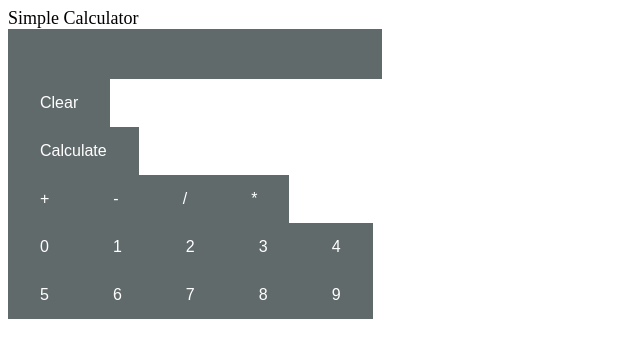
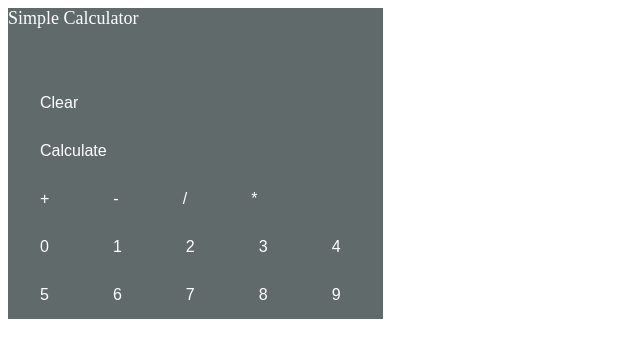
Before and after one commit to alexchung1233/Simple-Calc, a plain HTML site: page index.html in a window 1280 px wide. Shown: the whole page, without its empty margins (0-640 px from the left). Drawn offline with Linux system fonts and the light colour scheme.

Commit message:
Updates to css

```diff
--- a/index.html
+++ b/index.html
@@ -2,6 +2,7 @@
 <html>
 
     <body id="main_body">
+        <div id="calculator">
             <div id="title">
                 <header>Simple Calculator</header>
             </div>
@@ -15,6 +16,7 @@
             </div>
             <div id="operations_div"></div>
             <div id="numbers_div"></div>
+        </div>
     </body>
     <head>
         <link rel="stylesheet" type="text/css" href="resources/css/main.css" />
--- a/resources/css/main.css
+++ b/resources/css/main.css
@@ -14,7 +14,19 @@ button {
     color: #000000
   }
 
+  #calculator{
+    background-color: #616A6B;
+    max-width: 375px;
 
+  }
+
+  #title {
+    background-color: #616A6B;
+    border: black;
+    color: white;
+    display: inline-block;
+
+  }
   header {
     font-size: large;
   }
```
Lines whose indentation alone changed are shown as unchanged.
